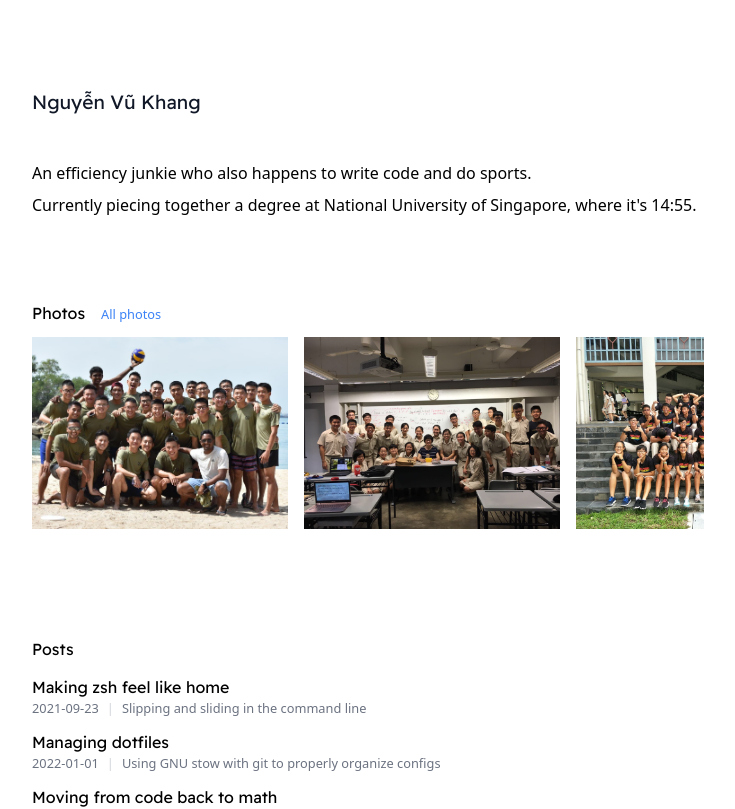
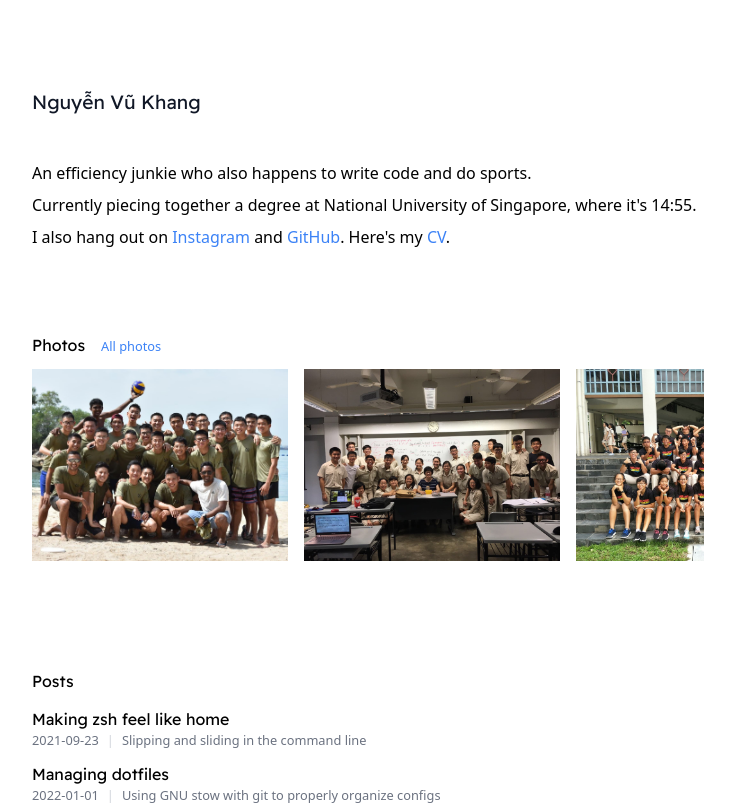
Before and after one commit to heykapil/site, a Next.js app: page / in a window 1280 px wide. Shown: the top 809 px of the page, without its empty margins (272-1007 px from the left). Built offline with nearby package versions, Linux system fonts and the light colour scheme; some icons are missing.

Commit message:
update links

```diff
--- a/src/pages/index.tsx
+++ b/src/pages/index.tsx
@@ -30,9 +30,9 @@ export const getStaticProps: GetStaticProps = async () => {
     props: {
       posts,
       postMetadata,
-      photos: getFiles(constants.paths.photos).filter(
-        (x) => !x.endsWith('.json')
-      ).reverse(),
+      photos: getFiles(constants.paths.photos)
+        .filter((x) => !x.endsWith('.json'))
+        .reverse(),
     },
   }
 }
@@ -100,6 +100,9 @@ const About = () => {
     const t = setTimeout(() => setDate(new Date()), 1000)
     return () => clearTimeout(t)
   })
+  const github = () => <a href="https://github.com/nguyenvukhang">GitHub</a>
+  const instagram = () => <a href="https://www.instagram.com/nguyenvukhang_">Instagram</a>
+  const cv = () => <a href="https://read.cv/nguyenvukhang">CV</a>
   return (
     <>
       <p>An efficiency junkie who also happens to write code and do sports.</p>
@@ -107,6 +110,7 @@ const About = () => {
         Currently piecing together a degree at National University of Singapore,
         where it's {getTime(date)}.
       </p>
+      <p>I also hang out on {instagram()} and {github()}. Here's my {cv()}.</p>
     </>
   )
 }
```
